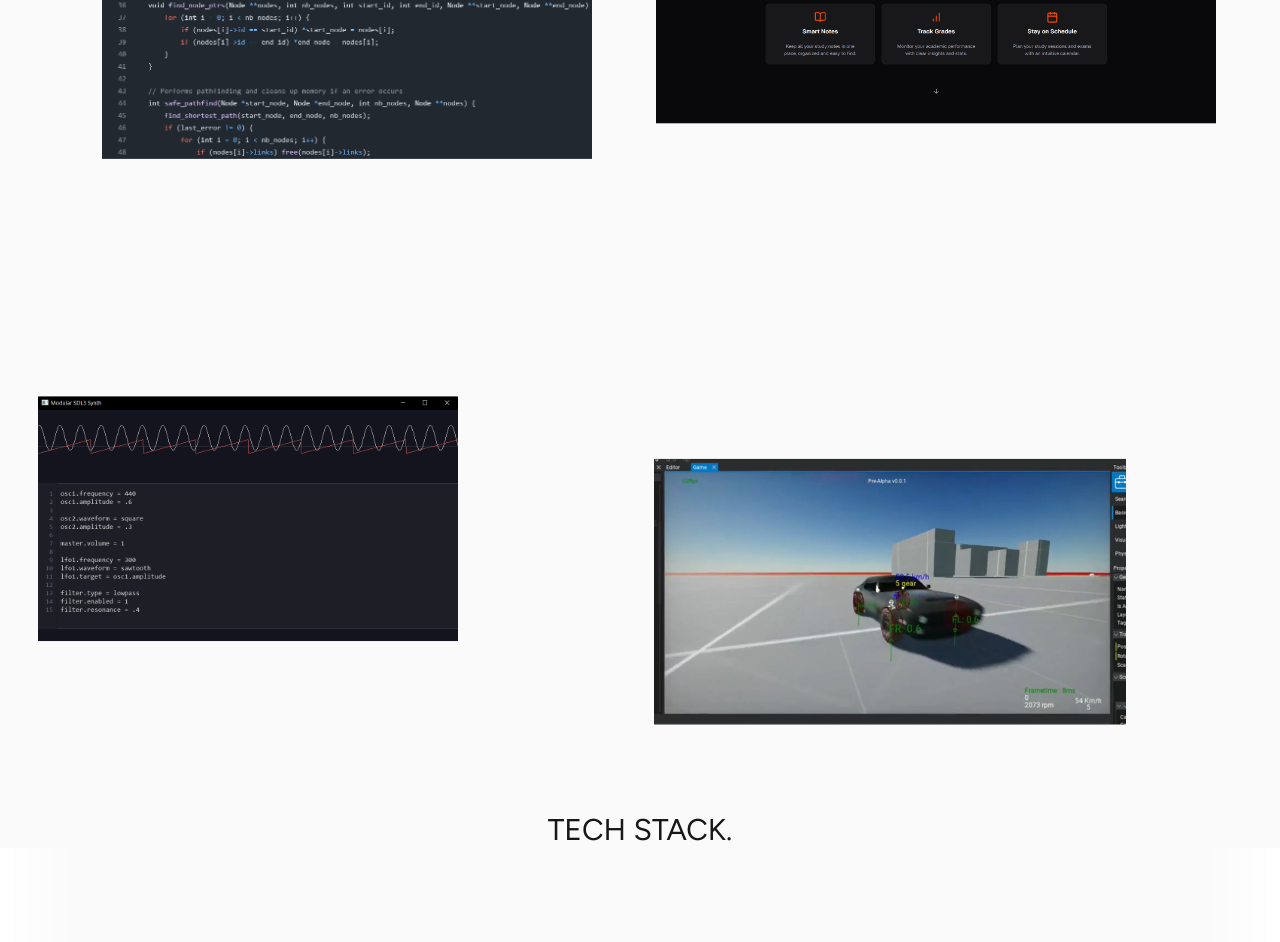
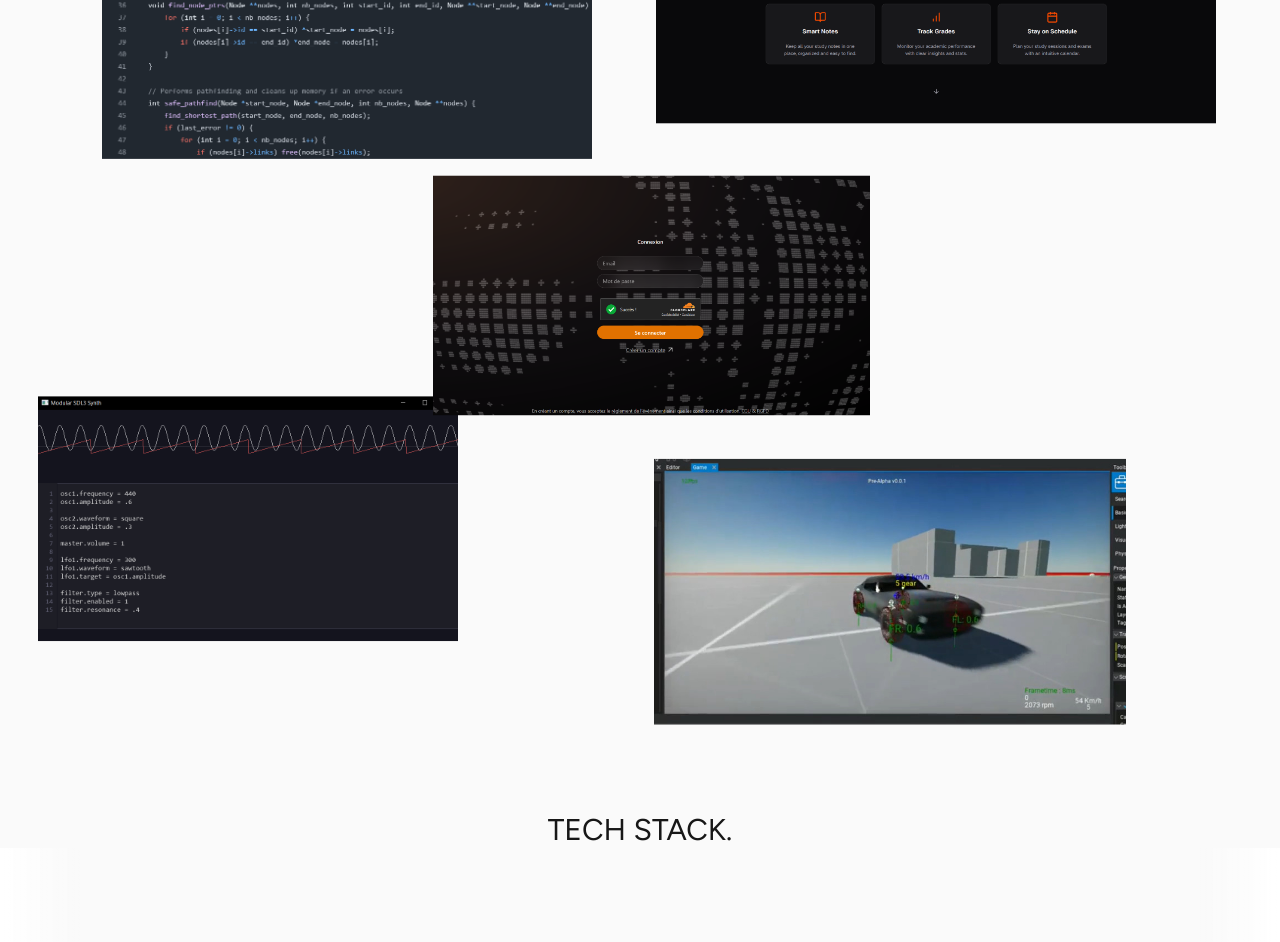
Before and after one commit to nathanael-lcr/my-portfolio, a Next.js app: page / in a window 1280 px wide. Shown: the part 1064-2006 px from the top of the page. Built offline with nearby package versions, Linux system fonts and the light colour scheme; a web font is replaced by a local one.

Commit message:
Added latest project

```diff
--- a/app/globals.css
+++ b/app/globals.css
@@ -1,7 +1,12 @@
-@import 'tailwindcss';
+@import "tailwindcss";
 
 @variant dark (.dark &);
 
 .will-change-transform {
   will-change: transform;
 }
+
+html,
+body {
+  overflow-x: hidden;
+}
--- a/app/layout.tsx
+++ b/app/layout.tsx
@@ -23,7 +23,7 @@ export default function RootLayout({
 }) {
   return (
     <html lang="en" className={`${figtree.variable} ${bokor.variable}`}>
-      <body className="bg-neutral-50 text-neutral-900">
+      <body className="bg-neutral-50 text-neutral-900 overflow-x-hidden">
         <ThemeProvider>
           <Header />
           {children}
--- a/components/Contact.tsx
+++ b/components/Contact.tsx
@@ -12,7 +12,7 @@ export default function Contact() {
   const contacts = [
     {
       label: "Latest Project",
-      link: "https://www.brainbinder.net/",
+      link: "https://www.codbar.dev",
       className: "row-span-2",
       position: "justify-start items-start",
     },
--- a/components/Header.tsx
+++ b/components/Header.tsx
@@ -25,7 +25,7 @@ export default function Header() {
         <button
           onClick={handleClick}
           type="button"
-          className=" p-2 md:p-3 rounded-full bg-neutral-300/40 dark:bg-neutral-700/40 backdrop-blur-md hover:bg-neutral-400/40 dark:hover:bg-neutral-600/40 transition-colors"
+          className=" p-2 md:p-3 rounded-full bg-neutral-300/40 dark:bg-neutral-700/40 backdrop-blur-md hover:bg-neutral-400/40 dark:hover:bg-neutral-600/40 transition-colors cursor-pointer"
           aria-label="Toggle theme"
         >
           {theme === "light" ? (
--- a/components/ParallaxShowcase.tsx
+++ b/components/ParallaxShowcase.tsx
@@ -76,6 +76,14 @@ const projects: Project[] = [
     image: "/images/odyssey-outrun.jpg",
     position: { bottom: "8%", right: "12%" },
     scale: 1.35,
+  },
+  {
+    id: 5,
+    title: "GAMEJAM REGISTRATION",
+    tags: "React and SQL project for team management",
+    image: "/images/codbar.png",
+    position: { top: "40%", right: "32%" },
+    scale: 1.25,
   },
 ];
 
```
Also changed, not shown: public/images/codbar.png (added).
